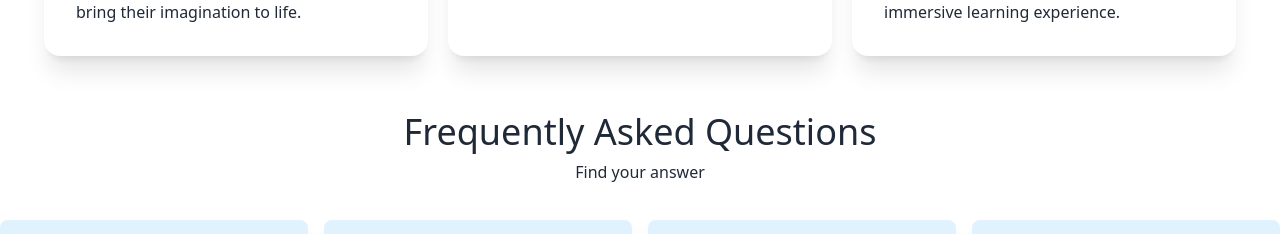
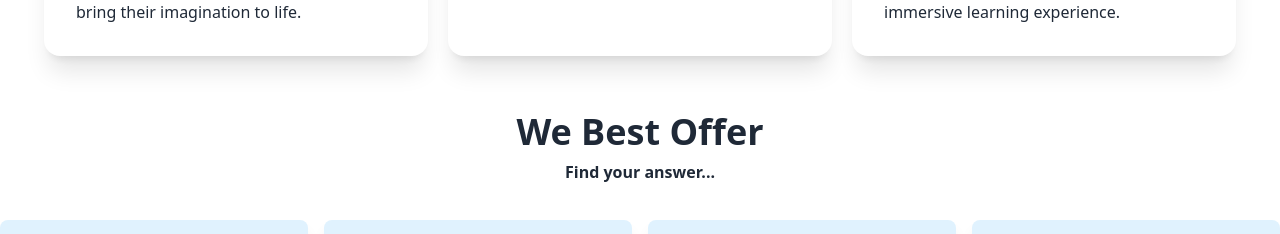
Before and after one commit to sagar-ghosh1/robotics-toys-client, a React (Vite) app: page / in a window 1280 px wide. Shown: the part 2548-2782 px from the top of the page. Built offline with nearby package versions, Linux system fonts and the light colour scheme; no server answers.

Commit message:
porducts section

```diff
--- a/src/pages/Products/Products.jsx
+++ b/src/pages/Products/Products.jsx
@@ -5,8 +5,8 @@ const Products = () => {
    return (
       <div className='container m-auto'>
          <div className='mt=14 mb-14'>
-            <h1 className='text-4xl text-center'>Frequently Asked Questions</h1>
-            <p className='text-center mt-2 mb-9'>Find your answer</p>
+            <h1 className='text-4xl text-center font-bold'>We Best Offer</h1>
+            <p className='text-center mt-2 mb-9 font-bold'>Find your answer...</p>
             <div className='grid grid-cols-2 md:grid-cols-4 gap-4 text-center'>
                <div className='bg-sky-100 p-5 rounded-lg shadow-lg' data-aos="zoom-in" data-aos-easing="ease-out-cubic" data-aos-duration="2000">
 
```
